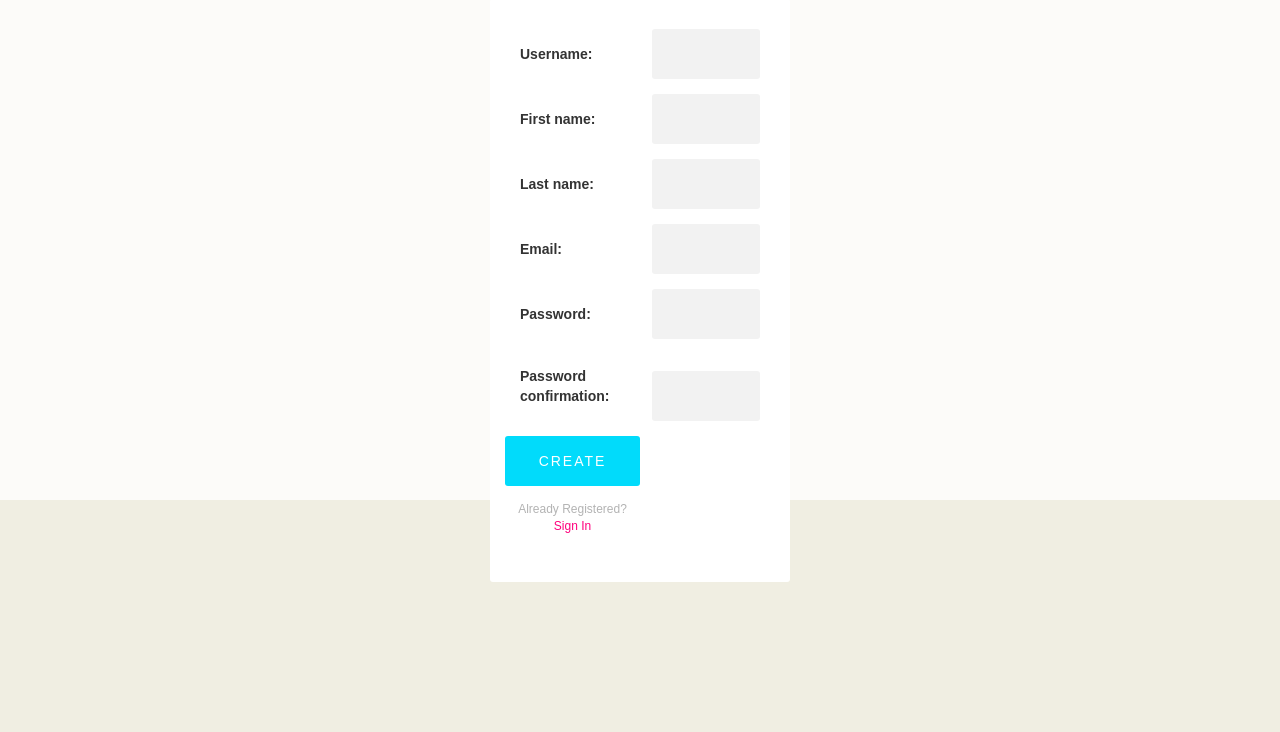
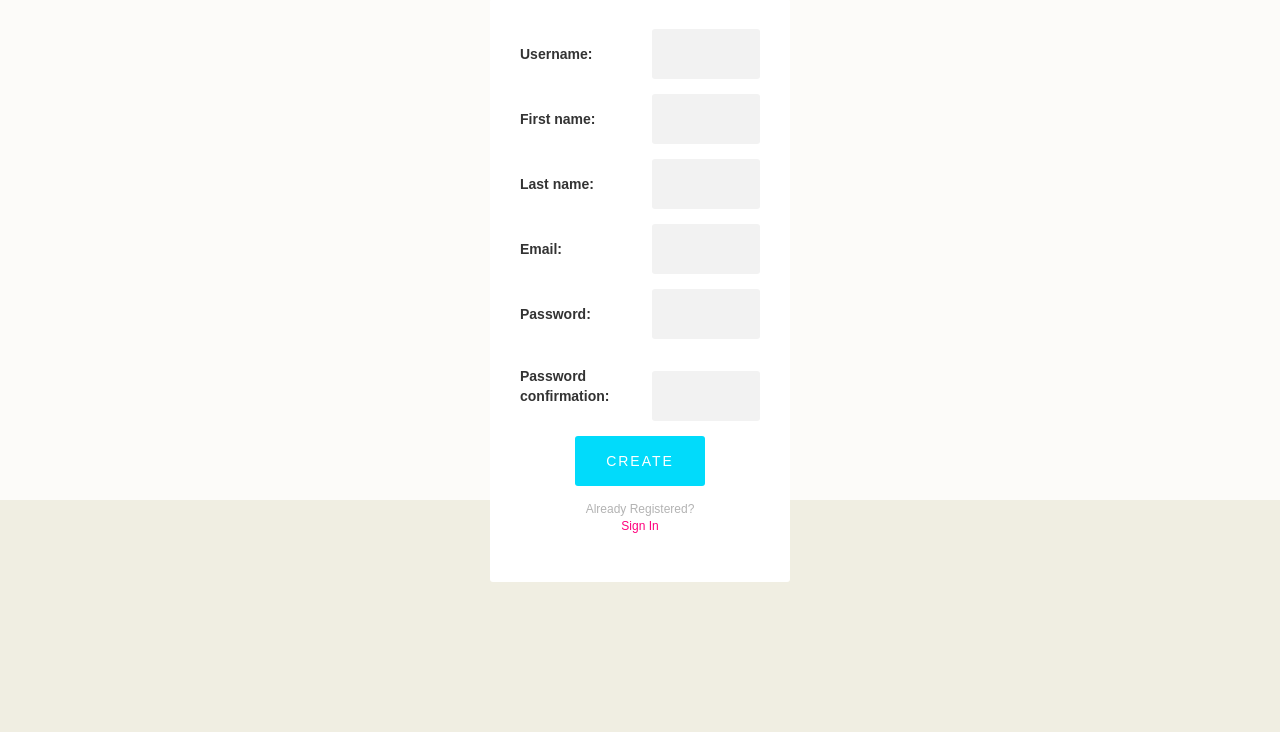
Before and after one commit to aasthan/web-programming, a Django app: page /e_Vent/signUp/ in a window 1280 px wide. Shown: the part 300-1032 px from the top of the page. Run offline with Django 3.2, Linux system fonts and the light colour scheme; some libraries are stand-ins or nearby versions.

Commit message:
Fix create button in sign-up

```diff
--- a/lessthanthree/e_Vent/templates/e_Vent/signUp.html
+++ b/lessthanthree/e_Vent/templates/e_Vent/signUp.html
@@ -61,8 +61,8 @@
     <table>
     {{form}}
 	</table>
-	<div class="form-group row subutton text-center">
-		<input type = "submit" class="btn btn-primary" value="Create" style="background-color: #01dbfb; "/>
+	<div class="form-group row  text-center text-center" style="padding-left: 70px; padding-right: 70px;">
+		<input type = "submit" class="btn btn-primary" value="Create" style="background-color: #01dbfb;"/>
 		<p class="message">Already Registered? <a href="{% url 'login' %}">Sign In</a></p>
 	</div>
 </form>
```
Also changed, not shown: lessthanthree/db.sqlite3.
